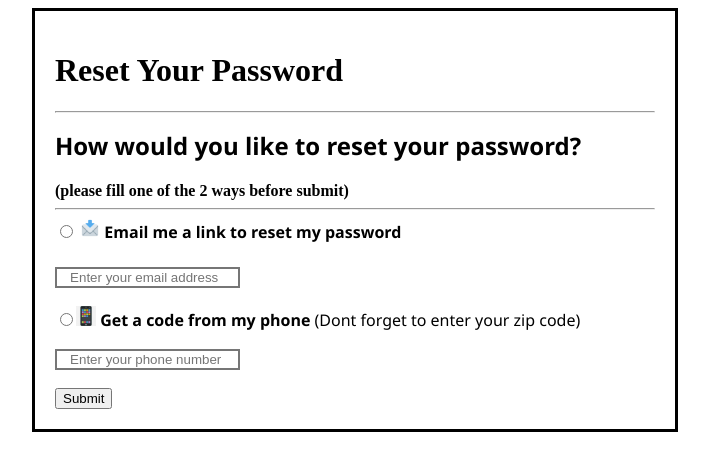
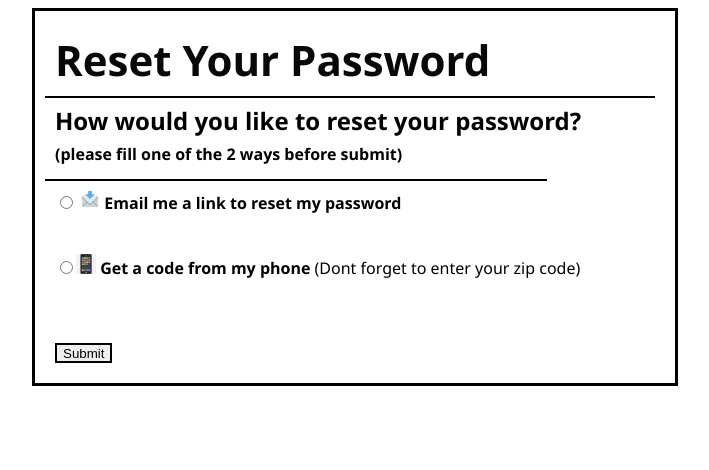
Before and after one commit to AhmedMetwaly12/itproject, a plain HTML site: page forget.htm in a window 1280 px wide. Shown: the whole page, without its empty margins (376-1085 px from the left). Drawn offline with Linux system fonts and the light colour scheme.

Commit message:
Updated Version

```diff
--- a/CSS/forget.css
+++ b/CSS/forget.css
@@ -1,11 +1,11 @@
-#h1 {
-    color: rgb(10, 10, 10);
-    font-family: 'Segoe UI', Tahoma, Geneva, Verdana, sans-serif;
-    font-weight: 100px;
+h1{
+        color: rgb(8, 8, 8);
+        font-family: 'Segoe UI', Tahoma, Geneva, Verdana, sans-serif;
+        font-weight: 100px;
 
-    font-size: 42px;
-    margin: 0;
-}
+        font-size: 42px;
+        margin: 0;
+    }
 
 #label1 {
     font-family: 'Segoe UI', Tahoma, Geneva, Verdana, sans-serif;
@@ -15,13 +15,10 @@
 #radio1 {
     cursor: pointer;
 }
-
-#radio2 {
+#radio2{
 
     cursor: pointer;
 }
-
-
 
 #label2 {
     font-family: 'Segoe UI', Tahoma, Geneva, Verdana, sans-serif;
@@ -29,17 +26,15 @@
 
 }
 
-#submit {
-    display: inline-block;
-
+#sub {
+    margin-top: 10px;
+    height: 20px;
     border-style: solid;
-
-
     cursor: pointer;
 }
 
-#submit:hover {
-    background: teal;
+#sub:hover {
+    background-color:  teal;
 }
 
 form {
@@ -63,14 +58,36 @@ span {
 #email {
     border-style: solid;
     border: 15%;
+    height: 20px;
+    display: none;
+
 }
 
 #text1 {
     border-style: solid;
     border: 15%;
+    height: 20px;
+    display: none;
+
 }
 
 h2 {
     font-family: 'Segoe UI', Tahoma, Geneva, Verdana, sans-serif;
     margin-top: -10px;
+    position: relative;
+    bottom: 10px;
 }
+hr{
+    border-style: solid;
+    margin-left: -10px;
+}
+.hr2{
+    width: 500px;
+    margin-top: -10px;
+}
+strong{
+
+    font-family: 'Segoe UI', Tahoma, Geneva, Verdana, sans-serif;
+    position: relative;
+    bottom: 24px;
+}
```
